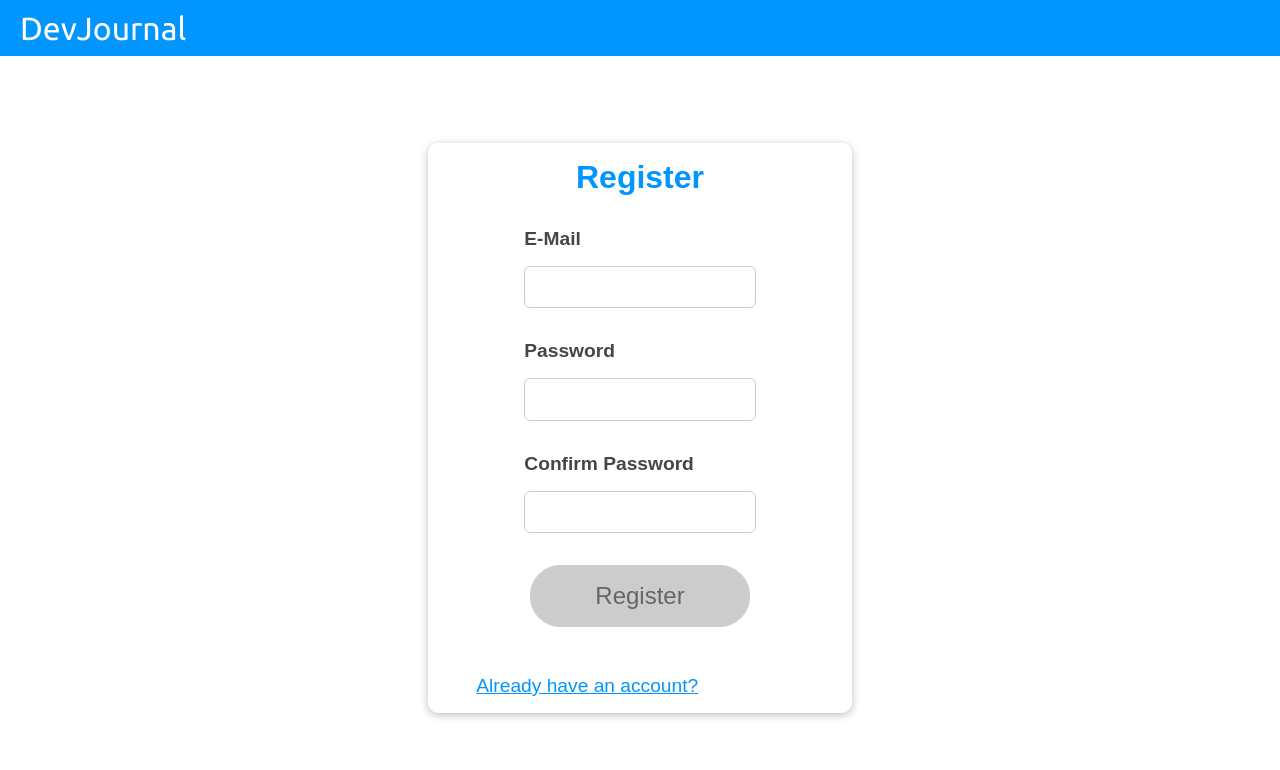
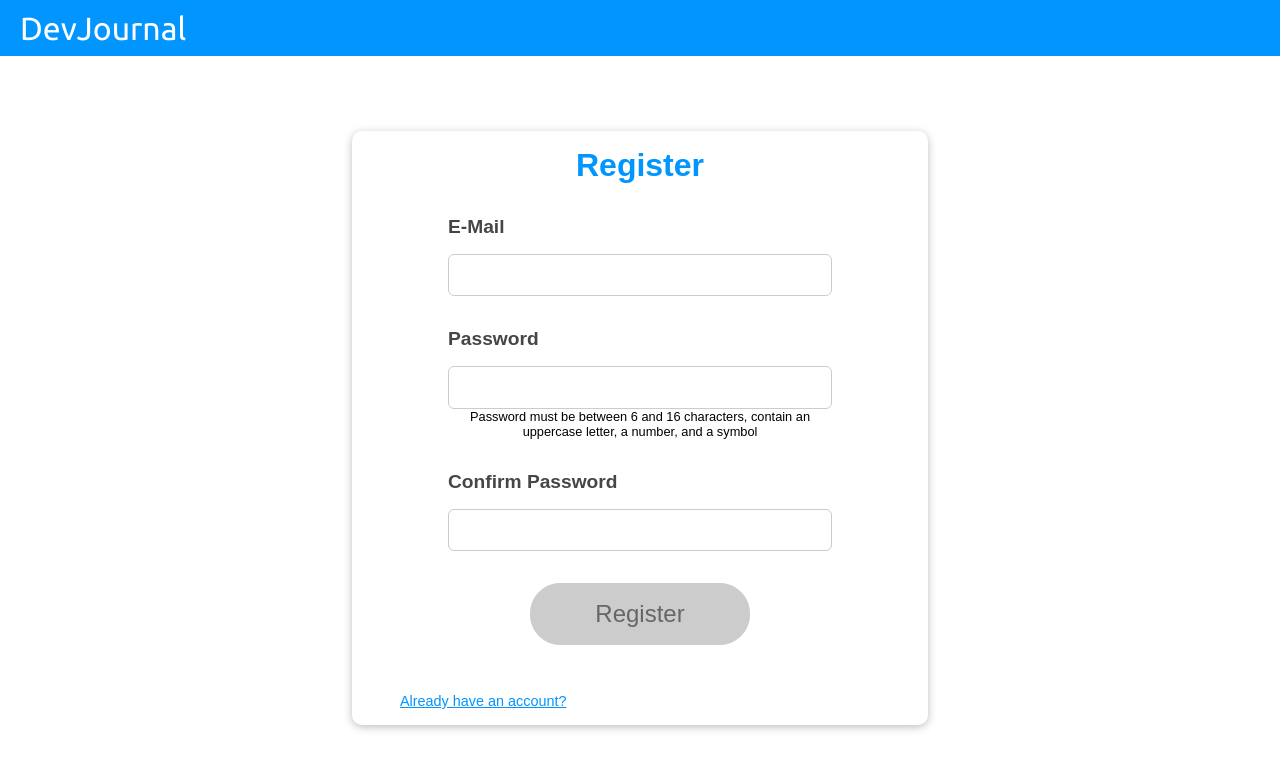
Before and after one commit to Zaymus/dev-journal, a React (Create React App) app: page /register in a window 1280 px wide. Shown: the top 770 px of the page. Built offline with nearby package versions, Linux system fonts and the light colour scheme; a web font is replaced by a local one.

Commit message:
feat: added notification messages on form errors

```diff
--- a/src/App.jsx
+++ b/src/App.jsx
@@ -74,7 +74,7 @@ function App() {
       })
       .then(resData => {
         if (resData.status !== 201) {
-          console.log(resData);
+          notificationHandler({ title: "Error Occurred", type: "error", message: resData.message });
           return;
         }
 
@@ -83,7 +83,7 @@ function App() {
         loginHandler(credentials);
       })
       .catch(err => {
-        console.log(err)
+        notificationHandler({ title: "Error Occurred", type: "error", message: err });
       });
   }
 
@@ -103,7 +103,7 @@ function App() {
       })
       .then(resData => {
         if (resData.status !== 200) {
-          console.log(resData);
+          notificationHandler({ title: "Error Occurred", type: "error", message: resData.message });
           return;
         }
         localStorage.setItem("isLoggedIn", true);
@@ -143,6 +143,7 @@ function App() {
         expires: "test",
       }
     });
+    notificationHandler({ title: "Logged Out", type: "success", message: "You have been successfully logged out." });
     navigate("/");
   }
 
--- a/src/components/Forms/RegisterForm.jsx
+++ b/src/components/Forms/RegisterForm.jsx
@@ -114,6 +114,7 @@ const RegisterForm = (props) => {
               onChange={passwordChangeHandler}
               onBlur={validatePasswordHandler}
             />
+            <span>Password must be between 6 and 16 characters, contain an uppercase letter, a number, and a symbol</span>
           </div>
           <div
             className={`${classes.control} ${state.passwordsMatch === false ? classes.invalid : ''
--- a/src/components/Forms/form.module.css
+++ b/src/components/Forms/form.module.css
@@ -50,6 +50,12 @@
   font-size: 0.5rem;
 }
 
+.control span {
+  font-size: 0.4rem;
+  width: 30vw;
+  text-align: center;
+}
+
 .control input:focus {
   outline: none;
   border-color: var(--clr-main-accent);
@@ -73,7 +79,8 @@
   width: 100%;
   display: flex;
   justify-content: space-between;
-  font-size: 0.6rem;
+  font-size: 0.45rem;
+  text-align: center;
 }
 
 .link {
--- a/src/components/UI/Notification/Notification.js
+++ b/src/components/UI/Notification/Notification.js
@@ -12,7 +12,7 @@ class Notification extends Component {
 
   render() {
     return (
-      <div id={this.props.notiId} className={classes.container + ' ' + this.props.type}>
+      <div id={this.props.notiId} className={`${classes.container} ${classes[this.props.type]}`}>
         <div className={classes.wrapper}>
           {this.props.children}
         </div>
--- a/src/components/UI/Notification/Notification.module.css
+++ b/src/components/UI/Notification/Notification.module.css
@@ -1,5 +1,5 @@
 .container {
-  width: 80%;
+  width: 85%;
   min-height: min-content;
   height: 10vh;
   max-height: 15vh;
@@ -20,11 +20,17 @@
   margin-bottom: auto;
 }
 
-.container h3 {
+.title {
   margin: 0px;
+  font-size: 0.5rem;
 }
 
-.container .duration {
+.message {
+  font-size: 0.4rem;
+  line-height: 0.5rem;
+}
+
+.duration {
   margin-top: 5px;
   width: calc(100% + 10px);
   height: 5px;
@@ -71,12 +77,12 @@
 
 @keyframes shrink {
   0% {
-    margin-left: 0;
+    margin-right: 0;
     width: 100%;
   }
 
   100% {
-    margin-left: 100%;
+    margin-right: 100%;
     width: 0%;
   }
 }
--- a/src/components/UI/Notification/NotificationList.js
+++ b/src/components/UI/Notification/NotificationList.js
@@ -1,6 +1,7 @@
 import React, { Component } from 'react';
 import Notification from './Notification';
 import classes from './NotificationList.module.css';
+import notiClasses from "./Notification.module.css";
 
 class NotificationList extends Component {
   state = {
@@ -64,8 +65,8 @@ class NotificationList extends Component {
               notiId={notification.id}
               removeNotification={this.removeNotification}
             >
-              <h3 className={classes.title}>{notification.title}</h3>
-              <span className={classes.message}>{notification.message}</span>
+              <h3 className={notiClasses.title}>{notification.title}</h3>
+              <p className={notiClasses.message}>{notification.message}</p>
             </Notification>
           )
         })}
--- a/src/components/UI/Notification/NotificationList.module.css
+++ b/src/components/UI/Notification/NotificationList.module.css
@@ -4,7 +4,7 @@
   align-items: center;
   position: absolute;
   top: 10vh;
-  right: 3vw;
+  right: 1vw;
   overflow-y: auto;
   max-height: 50vh;
   width: 20vw;
```
Also changed, not shown: src/components/Forms/LoginForm.jsx (+5 -7 lines).
